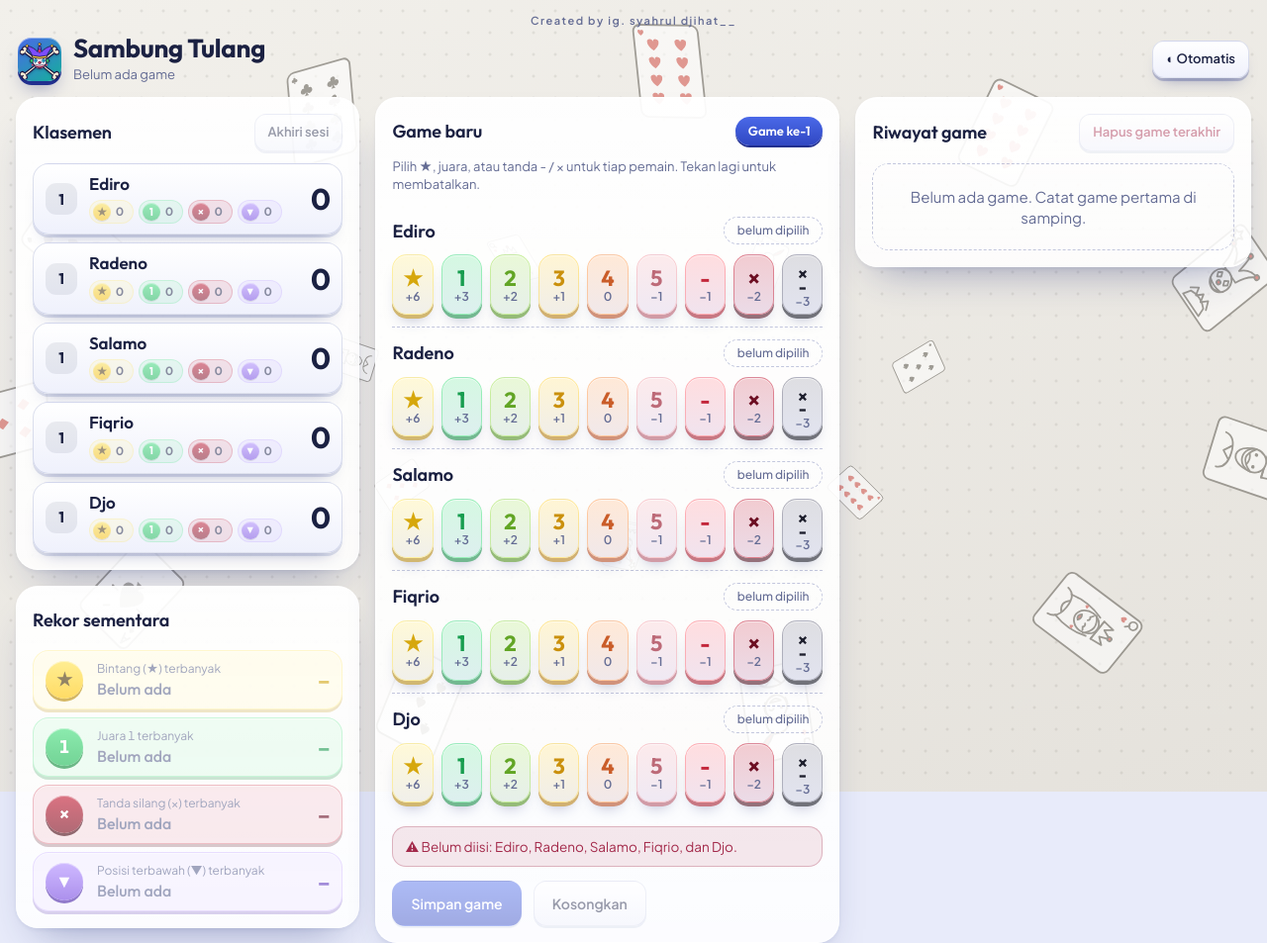
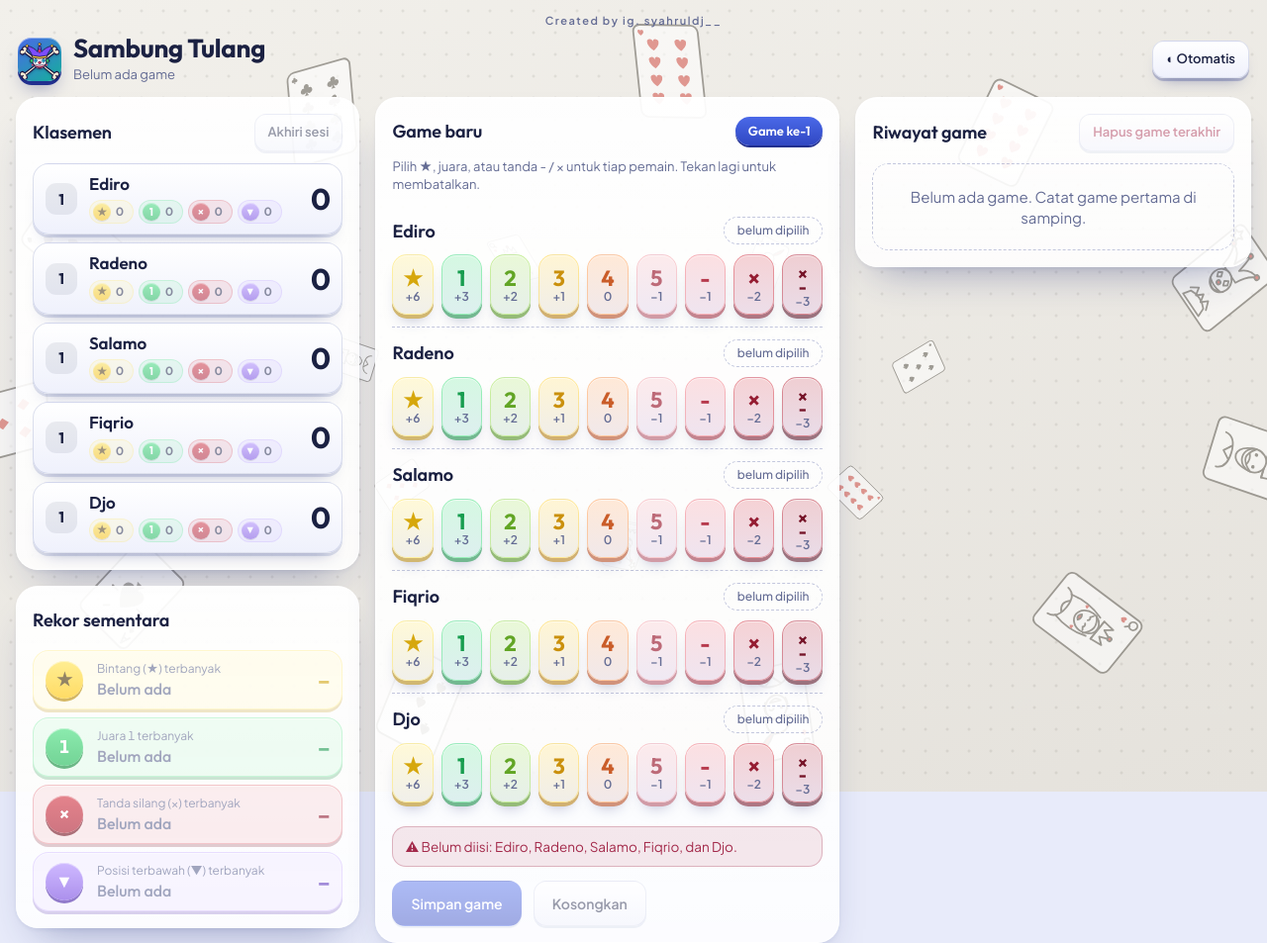
Before and after one commit to syahruldj24/Games, a plain HTML site: page index.html in a window 1280 px wide. Shown: the top 953 px of the page at 99% size. Drawn offline with Linux system fonts and the light colour scheme.

Commit message:
Add files via upload

```diff
--- a/index.html
+++ b/index.html
@@ -121,12 +121,12 @@
 .k5 { --kc: #f3a0a6; --kc2: #e07a84; --ke: #b85560; --kfg: #5a1020; }   /* juara 5: merah pudar */
 .k6 { --kc: #ee8d96; --kc2: #d96470; --ke: #a8404c; --kfg: #52101c; }   /* merah pudar agak pekat */
 .ks { --kc: #ffe34d; --kc2: #ffc400; --ke: #b88700; --kfg: #4a3200; }   /* bintang: emas cerah */
-.kd { --kc: #ff6670; --kc2: #e8283a; --ke: #a8131f; --kfg: #ffffff; }   /* strip (-): merah */
+.kd { --kc: #f0707a; --kc2: #d9404f; --ke: #a02a36; --kfg: #ffffff; }   /* strip (-): merah */
 .kb { --kc: #b08cff; --kc2: #7648e0; --ke: #4a25a8; --kfg: #ffffff; }   /* terbawah: ungu */
-.kz { --kc: #6a6a7c; --kc2: #20202a; --ke: #0a0a10; --kfg: #ffffff; }   /* silang di atas strip: paling rendah, hitam keabuan */
+.kz { --kc: #b82234; --kc2: #8a1224; --ke: #560a16; --kfg: #ffffff; }   /* x- : merah paling pekat, deretan merah: juara 5, -, x, x- */
 .xs { display: inline-flex; flex-direction: column; align-items: center; justify-content: center; font-size: .8em; line-height: .72; }
 .xs b { display: block; font-weight: 700; font-style: normal; }
-.kx { --kc: #c4162e; --kc2: #7e0a1b; --ke: #4a0610; --kfg: #ffffff; }   /* silang (x): merah gelap */
+.kx { --kc: #d4323f; --kc2: #b01c2e; --ke: #781220; --kfg: #ffffff; }   /* silang (x): merah gelap */
 
 * { box-sizing: border-box; }
 html { -webkit-text-size-adjust: 100%; }
@@ -691,7 +691,7 @@ details[open].card > summary::after { transform: rotate(-135deg); }
 </svg></div>
 
 <div class="app">
-  <p class="credit">Created by ig. syahrul djihat__</p>
+  <p class="credit">Created by ig. syahruldj__</p>
   <header class="top">
     <div class="brand">
       <span class="logo" aria-hidden="true">
@@ -1219,7 +1219,7 @@ details[open].card > summary::after { transform: rotate(-135deg); }
     }
     $('#rankFields').innerHTML = activeNums().map(function (k) { return ptField(k, 'Juara ' + k); }).join('');
     $('#markFields').innerHTML =
-      ptField('s', '★ (bintang)') + ptField('d', '- (strip)') + ptField('x', '× (silang)') + ptField('z', '× di atas - (silang + strip)');
+      ptField('s', '★ (leng habis kartu)') + ptField('d', '- (efek leng)') + ptField('x', '× (mati dasar)') + ptField('z', '×- (mati dasar + efek leng)');
     syncSettings();
   }
   function syncSettings() {
--- a/sw.js
+++ b/sw.js
@@ -1,4 +1,4 @@
-const CACHE = 'sambung-tulang-v23';
+const CACHE = 'sambung-tulang-v24';
 const FILES = ['./', 'index.html', 'manifest.webmanifest', 'icon-192.png', 'icon-512.png'];
 self.addEventListener('install', e => {
   e.waitUntil(caches.open(CACHE).then(c => c.addAll(FILES)).then(() => self.skipWaiting()));
```
